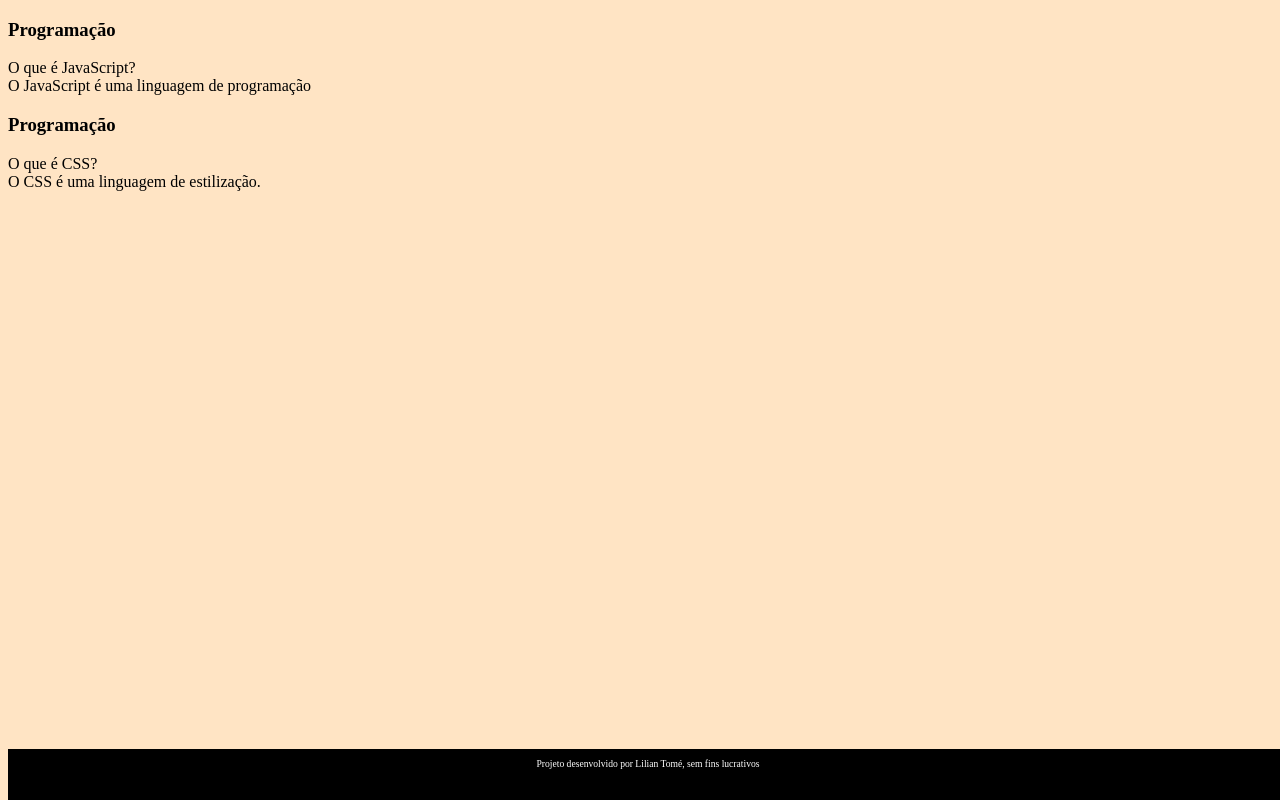
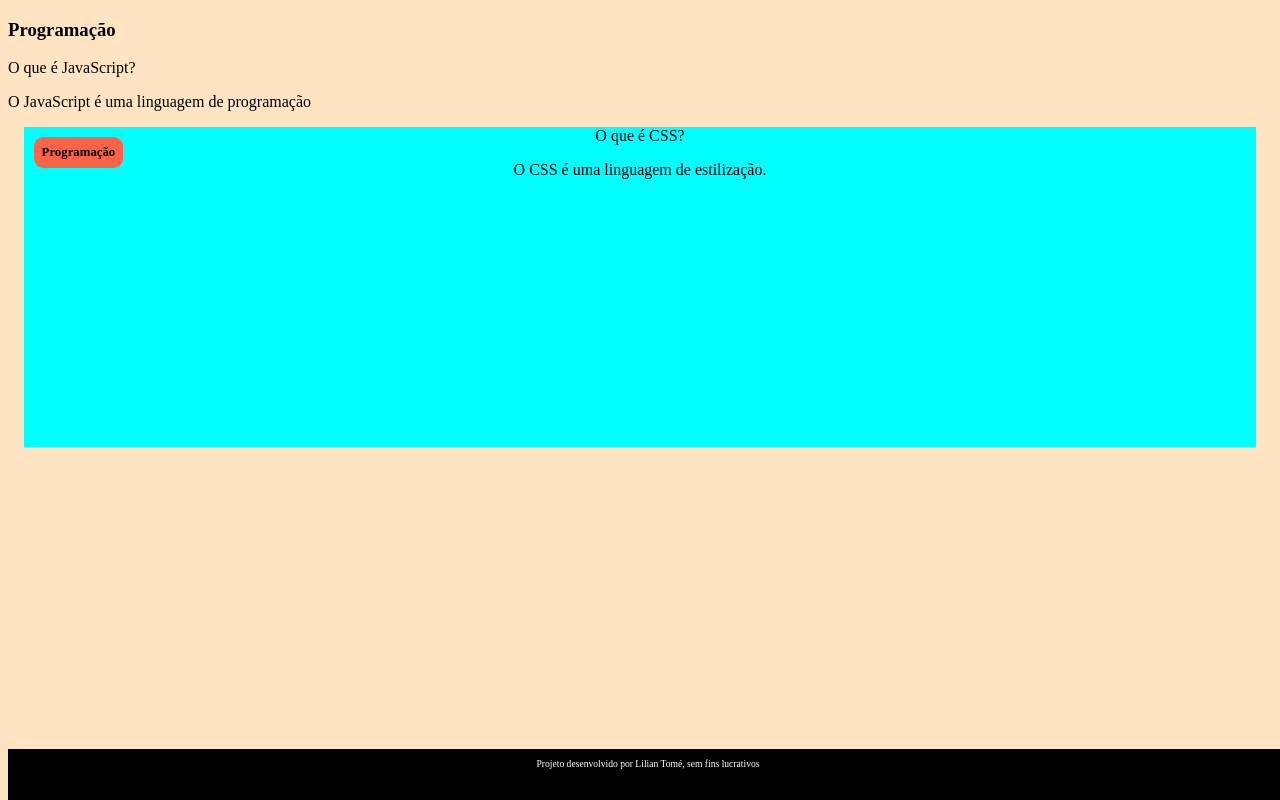
Before and after one commit to Prof-Lilian/P-gina-Flashcard, a plain HTML site: page index.html in a window 1280 px wide. Drawn offline with Linux system fonts and the light colour scheme; files that its build step writes are made by us from their sources.

Commit message:
atualizado

```diff
--- a/index.html
+++ b/index.html
@@ -13,10 +13,10 @@
                 <div class=”cartao__conteudo”>
                     <h3>Programação</h3>
                     <div class=”cartao__conteudo__pergunta”>
-O que é JavaScript?
+<p>O que é JavaScript?</p>
 </div>
 <div class=”cartao__conteudo__resposta”>
-O JavaScript é uma linguagem de programação
+<p>O JavaScript é uma linguagem de programação</p>
 </div>
                 </div>
 </article>
@@ -25,10 +25,10 @@ O JavaScript é uma linguagem de programação
         <div class="cartao__conteudo">
                 <h3> Programação </h3>
                       <div class="cartao__conteudo__pergunta">
-                            O que é CSS?
+                            <p>O que é CSS?</p>
                         </div>
                        <div class="cartao__conteudo__resposta">
-                            O CSS é uma linguagem de estilização.
+                            <p>O CSS é uma linguagem de estilização.</p>
                          </div>
                         </div>
 
--- a/style.css
+++ b/style.css
@@ -15,3 +15,28 @@ footer p{
     height:2rem;
     margin-top: 0,5rem;
 }
+#container {
+    display: flex;
+}
+.cartao {
+    margin: 1rem 1rem;
+    background-color: aqua;
+    height: 20rem;
+    flex-grow: 1;
+    flex-basis: calc(33% - 6rem);
+}
+.cartao__conteudo {
+    text-align: center;
+    /*background-color: aquamarine;*/
+    height: 100%;
+}
+.cartao__conteudo h3 {
+    background-color: tomato;
+    text-align: left;
+    padding: 0.5rem;
+    position: absolute;
+    margin: 0.6rem;
+    border-radius:0.6rem;
+    font-size: 1vw;
+
+}
```
